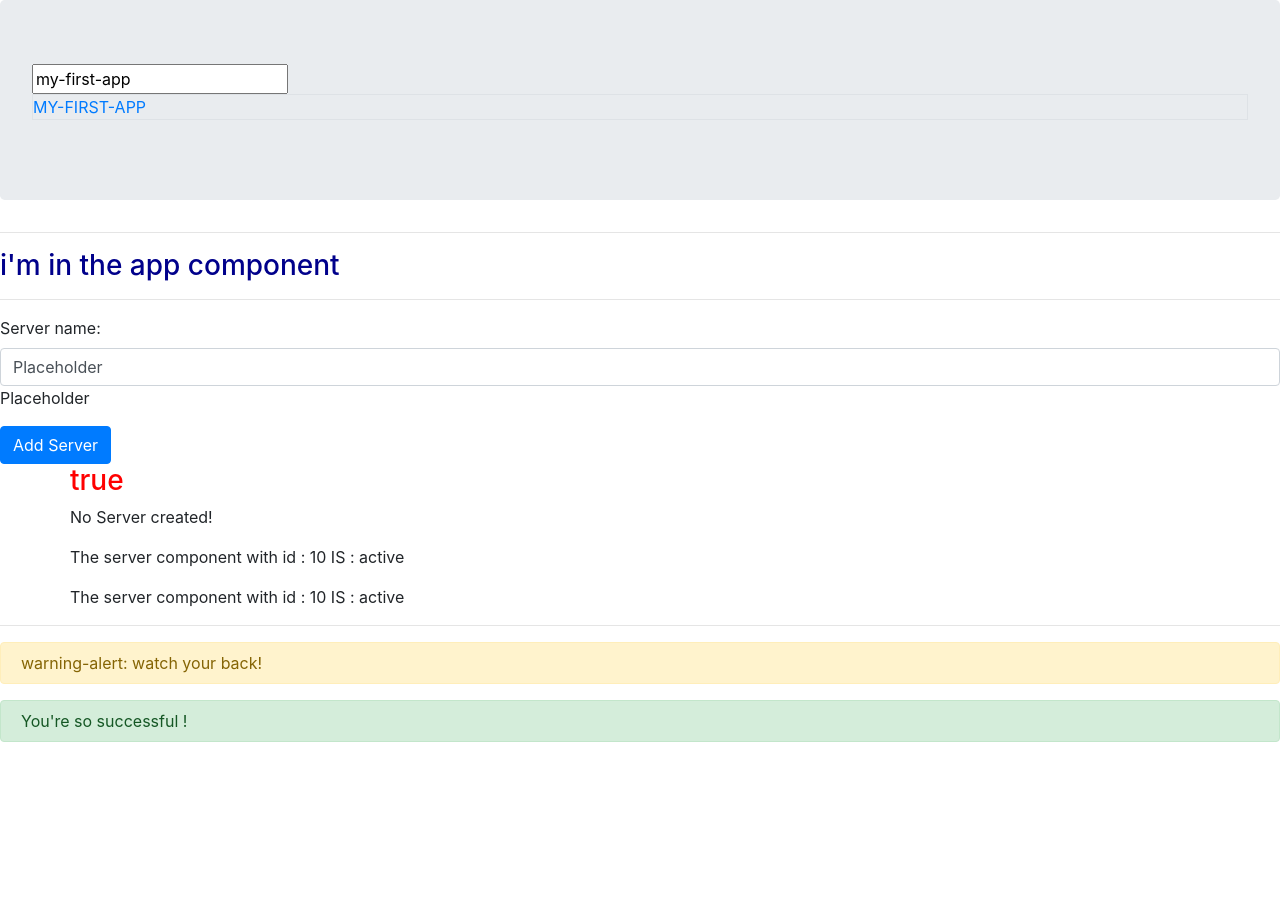
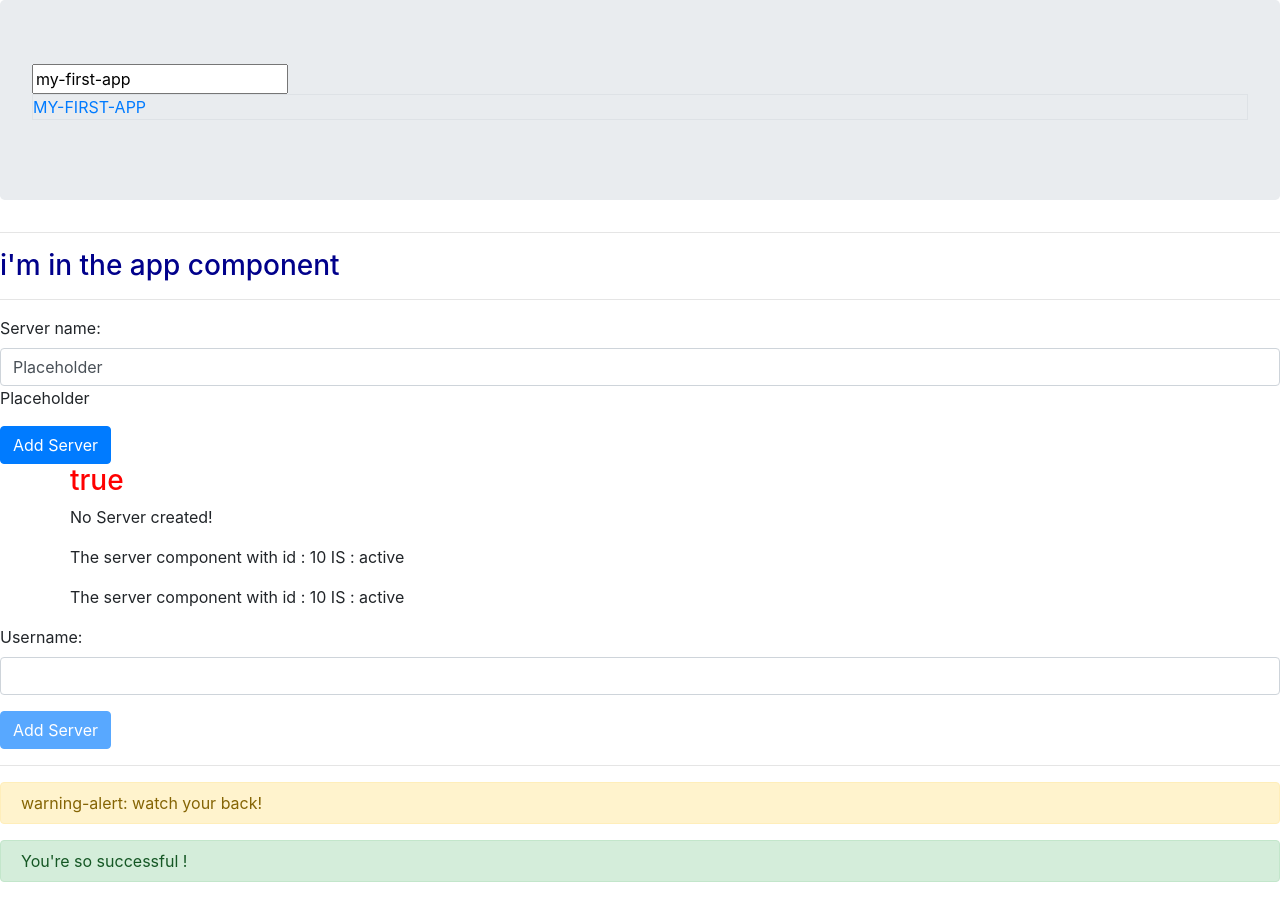
Before and after one commit to rachednemr/ionic-dream-app, an Angular app in the folder my-first-app/: page / in a window 1280 px wide. Before the commit the page ends 800 px from the top, so only its background shows below. Built offline with nearby package versions, Linux system fonts and the light colour scheme.

Commit message:
36 - assignment task

```diff
--- a/my-first-app/src/app/servers/servers.component.html
+++ b/my-first-app/src/app/servers/servers.component.html
@@ -14,3 +14,9 @@
     <app-server></app-server>
   </div>
 </div>
+<label>Username: </label>
+<input class="form-control"
+       type="text"
+       [(ngModel)]="username" />
+<p>{{username}}</p>
+<button (click)="username = ''"  class="btn btn-primary" [disabled]="username === ''">Add Server</button>
--- a/my-first-app/src/app/servers/servers.component.ts
+++ b/my-first-app/src/app/servers/servers.component.ts
@@ -8,6 +8,7 @@ import { Component, OnInit } from '@angular/core';
 export class ServersComponent  {
   allowNewServer = false;
   serverName = 'Placeholder';
+  username = '';
   serverCreationStatus = 'No Server created!';
   constructor() {
   setTimeout(()=> {
@@ -15,9 +16,11 @@ export class ServersComponent  {
   }, 1000);
   }
   onCreateServer() {
-    this.serverCreationStatus = 'Server was created!';
+    this.serverCreationStatus = 'Server '+this.serverName+' created!';
   }
   onUpdateServerName(event: Event) {
     this.serverName =(<HTMLInputElement>event.target).value;
   }
+  onUpdateUser(event: Event) {
+  }
 }
```
